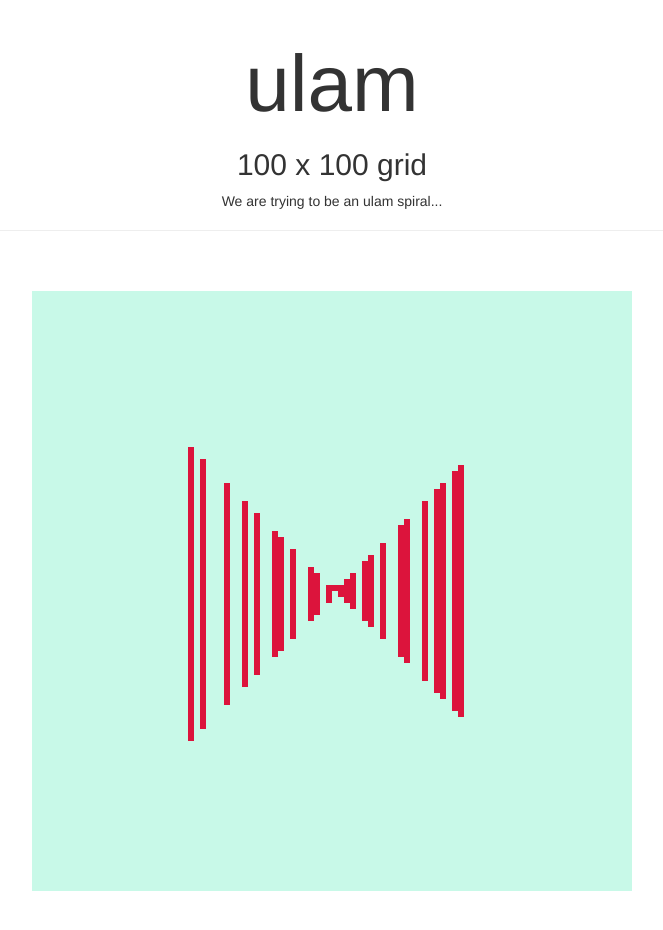
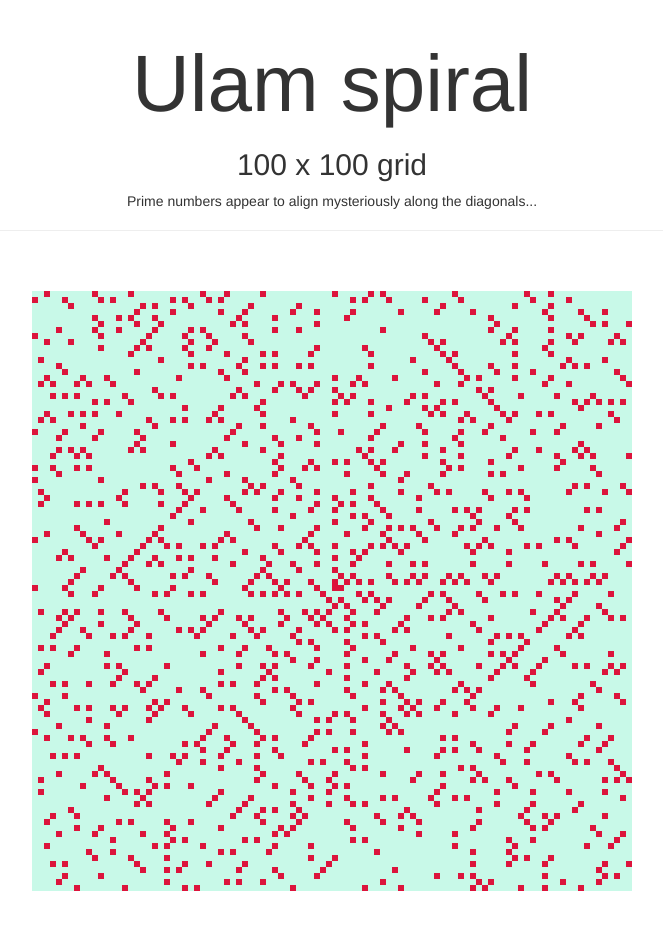
Before and after one commit to ammersive/ulam, a plain HTML site: page spiral/ulam.html in a window 1280 px wide. Shown: the whole page, without its empty margins (308-971 px from the left). Drawn offline with nearby package versions, Linux system fonts and the light colour scheme.

Commit message:
Ulam spiral 100 x 100 working

```diff
--- a/spiral/app.js
+++ b/spiral/app.js
@@ -25,16 +25,9 @@
     spanArray.push(span);
   }
 
-  // Apply colour class to spans where span index + 1 is prime (accounting for 0 indexing)
-  // for (let i = 0; i < gridSize; i += 1) {
-  //   if (prime(i + 1)){
-  //     spanArray[i].classList.add("prime");
-  //   }
-  // }
 
   let currentIndex = (gridSize / 2) + (gridLen / 2);
-  console.log(currentIndex);
-
+  // spanArray[currentIndex].style.backgroundColor = "black";
   // Difference in span index as print head moves
   let north = -gridLen;
   let south = +gridLen;
@@ -44,21 +37,32 @@
 
   // Current direction of travel for print head (used to determine direction of travel in directionalIndexSteps)
   let currentDirection = 0;
+  // spans left to check before turning
+  let stepsRemaining = 1;
+  let pathLength = 1;
+  let pathsTraversed = -1;
 
   // Step through natural numbers
-  for (let i = 1; i <= 100; i += 1) {
-    // spans checked before printhead changes direction
-    let spansRepeated = Math.floor((i + 1) / 2);
-    for (let j = 1; j <= spansRepeated; j += 1) {
+  for (let i = 1; i <= gridSize; i += 1) {
+
+    // If reached end of straight, change direction by cycling through directionalIndexSteps, reset steps remaining
+    if (stepsRemaining === 0) {
+      pathsTraversed += 1;
+      if (pathsTraversed % 2 === 1) {
+        pathLength += 1;
+      }
+      currentDirection = (currentDirection + 1) % 4;
+      stepsRemaining = pathLength;
+    }
+
+    // apply prime class
       if (prime(i)) {
-        console.log(spanArray[currentIndex]);
         spanArray[currentIndex].classList.add("prime");
       }
       // Move printhead
       currentIndex += directionalIndexSteps[currentDirection];
-    }
-    // Change direction by cycling through directionalIndexSteps
-    currentDirection = (currentDirection + 1) % 4;
+      stepsRemaining -= 1;
+
   }
 
   // defining the center span
--- a/spiral/ulam.html
+++ b/spiral/ulam.html
@@ -15,9 +15,9 @@
 
 <body class="container">
   <header class="page-header">
-      <h1>ulam</h1>
+      <h1>Ulam spiral</h1>
       <h2>100 x 100 grid</h2>
-      <p>We are trying to be an ulam spiral...</p>
+      <p>Prime numbers appear to align mysteriously along the diagonals...</p>
   </header>
 
   <main id="grid" class="grid"></main>
```
